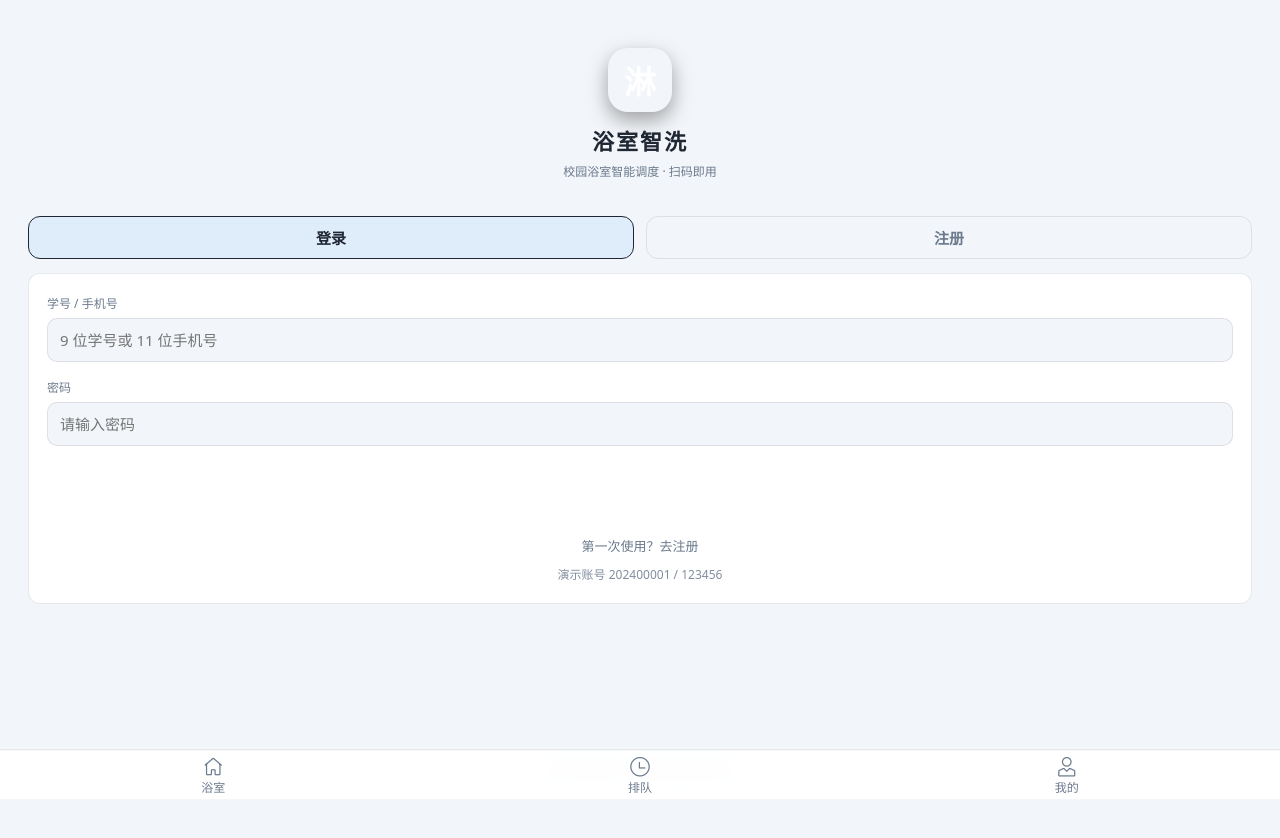
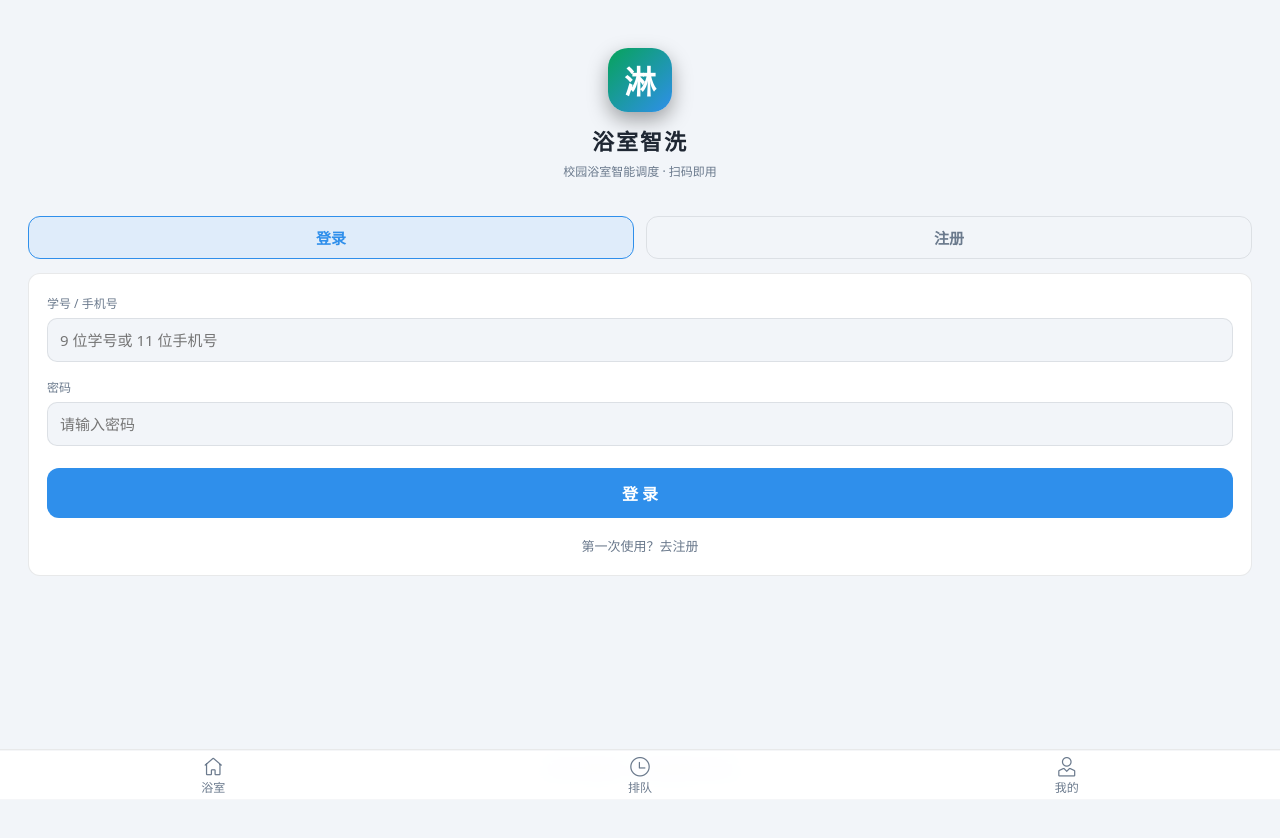
Before and after one commit to VIC513/Campus-Bathroom-Smart-Service-Platform, a Vue app in the folder frontend/: page /login in a window 1280 px wide. Shown: the top 838 px of the page. Built offline with nearby package versions, Linux system fonts and the light colour scheme.

Commit message:
修复登录/注册按钮不可见：亮色主题补回--primary变量；移除预置演示账号，恢复自行注册流程

```diff
--- a/frontend/src/stores/user.ts
+++ b/frontend/src/stores/user.ts
@@ -22,9 +22,6 @@ interface StoredUser extends UserRecord {
 const USERS_KEY = 'bath_users'
 const SESSION_KEY = 'bath_session'
 
-/** 预置演示账号：学号 202400001，密码 123456 */
-const DEMO_ACCOUNT = '202400001'
-
 /** 简易哈希（演示用，避免 localStorage 里出现明文密码） */
 function hashPwd(s: string): string {
   let h = 5381
@@ -34,14 +31,7 @@ function hashPwd(s: string): string {
 
 function loadUsers(): StoredUser[] {
   try {
-    const list = JSON.parse(localStorage.getItem(USERS_KEY) || '[]') as StoredUser[]
-    // 首次打开预置演示账号，无需先注册即可登录（答辩演示友好）
-    if (!list.length) {
-      const demo: StoredUser = { account: DEMO_ACCOUNT, pw: hashPwd('123456'), nickname: '同学' }
-      saveUsers([demo])
-      return [demo]
-    }
-    return list
+    return JSON.parse(localStorage.getItem(USERS_KEY) || '[]') as StoredUser[]
   } catch {
     return []
   }
--- a/frontend/src/style.css
+++ b/frontend/src/style.css
@@ -7,6 +7,7 @@
   --text-main: #1f2733;
   --text-sub: #6b7a8d;
   --brand: #07a35a;
+  --primary: #2f8feb;
   --brand-dim: rgba(7, 163, 90, 0.12);
   --free: #07a35a;
   --busy: #e8900c;
--- a/frontend/src/views/LoginView.vue
+++ b/frontend/src/views/LoginView.vue
@@ -226,9 +226,6 @@ watch(mode, (m) => {
           {{ mode === 'login' ? '去注册' : '去登录' }}
         </span>
       </div>
-
-      <!-- 演示账号提示（新环境预置账号，登录即用） -->
-      <div class="demo-tip">演示账号 202400001 / 123456</div>
     </div>
 
     <div class="foot">仅用于课程演示，账号数据保存在本机</div>
@@ -374,13 +371,6 @@ watch(mode, (m) => {
   color: var(--primary);
   font-weight: 600;
 }
-.demo-tip {
-  margin-top: 10px;
-  text-align: center;
-  font-size: 12px;
-  color: var(--text-sub);
-  opacity: 0.85;
-}
 .foot {
   margin-top: auto;
   text-align: center;
```
